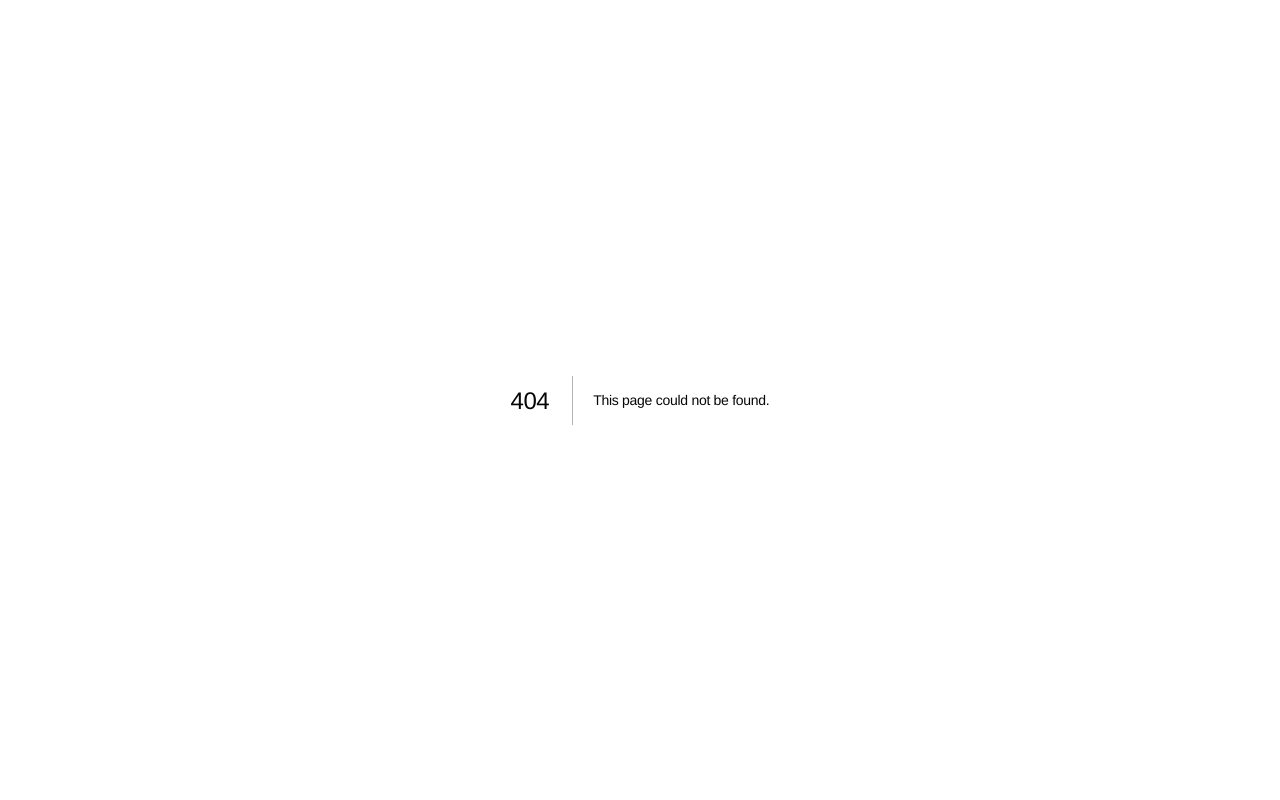
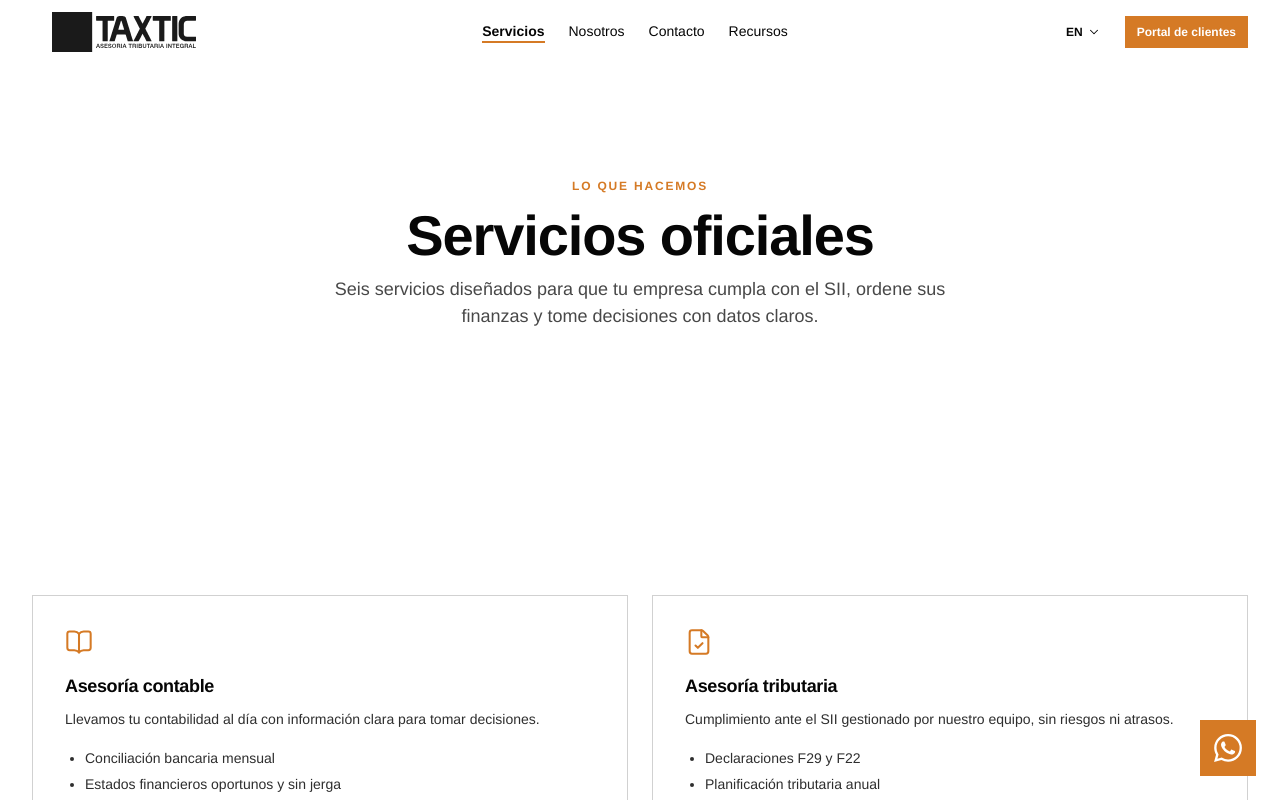
Before and after one commit to TAXTIC/landing-taxtic, a Next.js app: page /en/servicios in a window 1280 px wide. Before the commit this address had no page. Shown: the top 800 px of the page. Built offline with nearby package versions, Linux system fonts and the light colour scheme.

Commit message:
✨ feat: agregar página índice de servicios con grid density expanded

```diff
--- /dev/null
+++ b/src/app/[locale]/servicios/page.tsx
@@ -0,0 +1,50 @@
+import type { Metadata } from "next";
+import { getTranslations, setRequestLocale } from "next-intl/server";
+
+import { Section } from "@/components/common/Section";
+import { SectionHeader } from "@/components/common/SectionHeader";
+import { ServicesGrid } from "@/components/sections/ServicesGrid";
+import { loadServicesIndex, type Locale } from "@/lib/content";
+
+type Props = {
+  params: Promise<{ locale: string }>;
+};
+
+export default async function ServicesIndexPage({ params }: Props) {
+  const { locale: rawLocale } = await params;
+  setRequestLocale(rawLocale);
+
+  const locale = rawLocale as Locale;
+
+  const [services, t] = await Promise.all([
+    loadServicesIndex(locale),
+    getTranslations({ locale, namespace: "services" }),
+  ]);
+
+  return (
+    <>
+      <Section variant="light">
+        <SectionHeader
+          eyebrow={t("indexHero.eyebrow")}
+          title={t("indexHero.title")}
+          subtitle={t("indexHero.subtitle")}
+          align="center"
+          as="h1"
+        />
+      </Section>
+      <ServicesGrid density="expanded" services={services.services} />
+    </>
+  );
+}
+
+export async function generateMetadata({ params }: Props): Promise<Metadata> {
+  const { locale: rawLocale } = await params;
+  const t = await getTranslations({
+    locale: rawLocale,
+    namespace: "services",
+  });
+  return {
+    title: t("indexHero.title"),
+    description: t("indexHero.subtitle"),
+  };
+}
```
